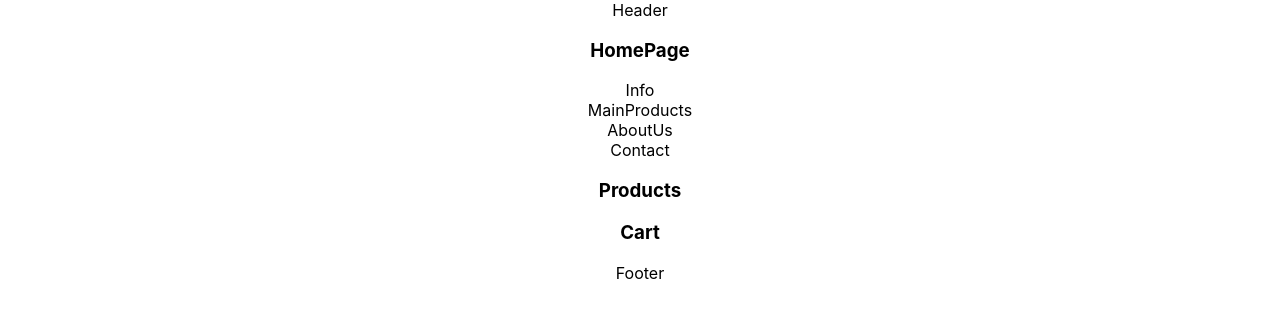
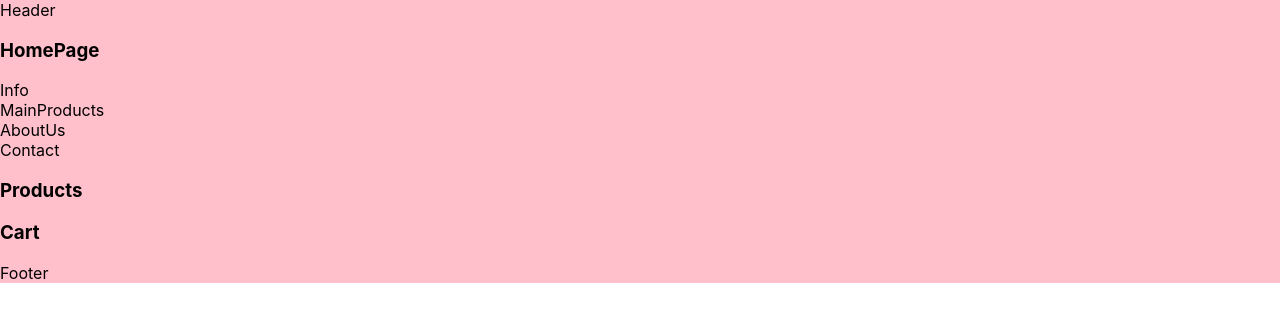
Before and after one commit to agapoli89/make-up-my-wall, a React (Create React App) app: page / in a window 1280 px wide. Shown: the top 322 px of the page. Built offline with nearby package versions, Linux system fonts and the light colour scheme.

Commit message:
Define mediaQueries

```diff
--- a/src/App.scss
+++ b/src/App.scss
@@ -1,38 +1,14 @@
+@import './styles/mediaQueries.scss';
+
 .App {
-  text-align: center;
-}
-
-.App-logo {
-  height: 40vmin;
-  pointer-events: none;
-}
-
-@media (prefers-reduced-motion: no-preference) {
-  .App-logo {
-    animation: App-logo-spin infinite 20s linear;
+  background-color: red;
+  @include tablet {
+    background-color: yellow;
+  }
+  @include desktop {
+    background-color: pink;
+  }
+  @include largeScreen {
+    background-color: orange;
   }
 }
-
-.App-header {
-  background-color: #282c34;
-  min-height: 100vh;
-  display: flex;
-  flex-direction: column;
-  align-items: center;
-  justify-content: center;
-  font-size: calc(10px + 2vmin);
-  color: white;
-}
-
-.App-link {
-  color: #61dafb;
-}
-
-@keyframes App-logo-spin {
-  from {
-    transform: rotate(0deg);
-  }
-  to {
-    transform: rotate(360deg);
-  }
-}
--- /dev/null
+++ b/src/styles/mediaQueries.scss
@@ -0,0 +1,18 @@
+
+@mixin largeScreen {
+    @media screen and (min-width: 1400px) {
+        @content;
+    }
+}
+
+@mixin desktop {
+    @media screen and (min-width: 992px) {
+        @content;
+    }
+}
+
+@mixin tablet {
+    @media screen and (min-width: 576px) {
+        @content;
+    }
+}
```
